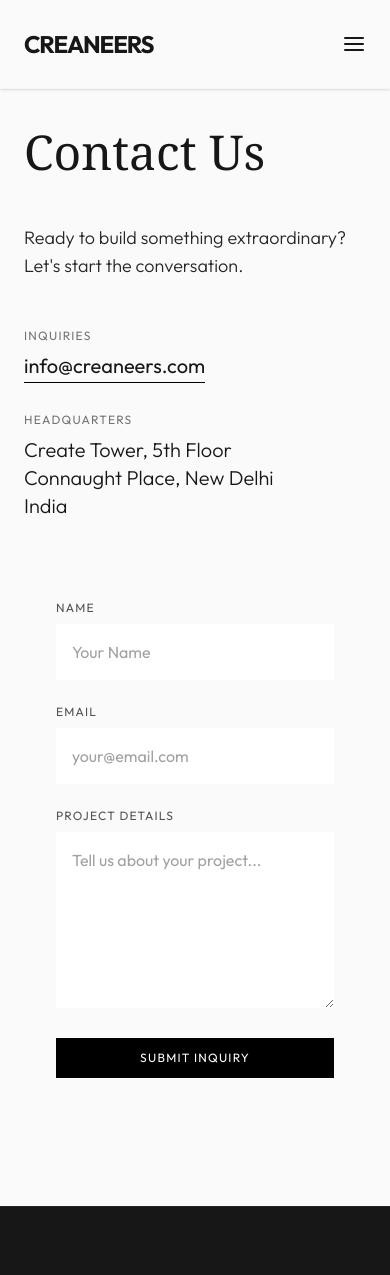
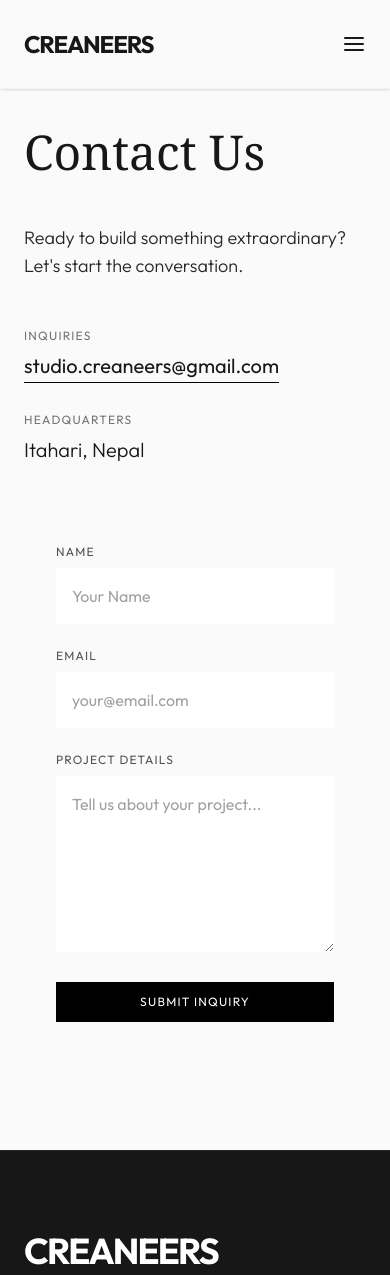
Before and after one commit to pratik0-code/creaneers-site, a Next.js app: page /contact in a window 390 px wide. Shown: the top 1275 px of the page. Built offline with nearby package versions, Linux system fonts and the light colour scheme.

Commit message:
anotheroptimization

```diff
--- a/src/app/contact/page.tsx
+++ b/src/app/contact/page.tsx
@@ -1,4 +1,36 @@
+"use client";
+
+import { useState } from "react";
+
 export default function ContactPage() {
+    const [status, setStatus] = useState<'idle' | 'submitting' | 'success' | 'error'>('idle');
+
+    async function handleSubmit(e: React.FormEvent<HTMLFormElement>) {
+        e.preventDefault();
+        setStatus('submitting');
+
+        const formData = new FormData(e.currentTarget);
+
+        try {
+            const response = await fetch("https://formsubmit.co/ajax/studio.creaneers@gmail.com", {
+                method: "POST",
+                body: formData,
+                headers: {
+                    'Accept': 'application/json'
+                }
+            });
+
+            if (response.ok) {
+                setStatus('success');
+                (e.target as HTMLFormElement).reset();
+            } else {
+                setStatus('error');
+            }
+        } catch (error) {
+            setStatus('error');
+        }
+    }
+
     return (
         <div className="bg-background min-h-screen pt-32 pb-24 px-6 md:px-12 flex flex-col md:flex-row gap-12 max-w-7xl mx-auto">
 
@@ -11,37 +43,62 @@ export default function ContactPage() {
                 <div className="space-y-8">
                     <div>
                         <span className="block text-xs uppercase tracking-widest text-neutral-500 dark:text-neutral-400 mb-2">Inquiries</span>
-                        <a href="mailto:info@creaneers.com" className="text-xl border-b border-black dark:border-white pb-1 hover:text-neutral-600 dark:hover:text-neutral-300 transition-colors">info@creaneers.com</a>
+                        <a href="mailto:studio.creaneers@gmail.com" className="text-xl border-b border-black dark:border-white pb-1 hover:text-neutral-600 dark:hover:text-neutral-300 transition-colors">studio.creaneers@gmail.com</a>
                     </div>
                     <div>
                         <span className="block text-xs uppercase tracking-widest text-neutral-500 dark:text-neutral-400 mb-2">Headquarters</span>
                         <p className="text-xl font-light text-neutral-900 dark:text-neutral-100">
-                            Create Tower, 5th Floor<br />
-                            Connaught Place, New Delhi<br />
-                            India
+                            Itahari, Nepal
                         </p>
                     </div>
                 </div>
             </div>
 
             <div className="flex-1 bg-neutral-50 dark:bg-neutral-900 p-8 md:p-12">
-                <form className="space-y-6">
+                {status === 'success' ? (
+                    <div className="h-full flex flex-col items-center justify-center text-center space-y-4 min-h-[400px]">
+                        <div className="text-4xl text-green-500">✓</div>
+                        <h3 className="text-2xl font-serif text-neutral-900 dark:text-white">Message Sent</h3>
+                        <p className="text-neutral-600 dark:text-neutral-400">Thank you for reaching out. We'll get back to you shortly.</p>
+                        <button
+                            onClick={() => setStatus('idle')}
+                            className="mt-6 text-xs uppercase tracking-widest border-b border-black dark:border-white pb-1 text-neutral-900 dark:text-white"
+                        >
+                            Send another message
+                        </button>
+                    </div>
+                ) : (
+                    <form onSubmit={handleSubmit} className="space-y-6">
+                        <input type="hidden" name="_subject" value="New Inquiry from Creaneers Website" />
+                        <input type="hidden" name="_template" value="table" />
+                        <input type="hidden" name="_captcha" value="false" />
+
                         <div>
                             <label htmlFor="name" className="block text-xs uppercase tracking-widest text-neutral-600 dark:text-neutral-400 mb-2">Name</label>
-                        <input type="text" id="name" className="w-full bg-white dark:bg-neutral-800 border-none p-4 focus:ring-1 focus:ring-neutral-900 dark:focus:ring-white placeholder:text-neutral-400 dark:placeholder:text-neutral-500 text-neutral-900 dark:text-white" placeholder="Your Name" />
+                            <input required name="name" type="text" id="name" className="w-full bg-white dark:bg-neutral-800 border-none p-4 focus:ring-1 focus:ring-neutral-900 dark:focus:ring-white placeholder:text-neutral-400 dark:placeholder:text-neutral-500 text-neutral-900 dark:text-white" placeholder="Your Name" />
                         </div>
                         <div>
                             <label htmlFor="email" className="block text-xs uppercase tracking-widest text-neutral-600 dark:text-neutral-400 mb-2">Email</label>
-                        <input type="email" id="email" className="w-full bg-white dark:bg-neutral-800 border-none p-4 focus:ring-1 focus:ring-neutral-900 dark:focus:ring-white placeholder:text-neutral-400 dark:placeholder:text-neutral-500 text-neutral-900 dark:text-white" placeholder="your@email.com" />
+                            <input required name="email" type="email" id="email" className="w-full bg-white dark:bg-neutral-800 border-none p-4 focus:ring-1 focus:ring-neutral-900 dark:focus:ring-white placeholder:text-neutral-400 dark:placeholder:text-neutral-500 text-neutral-900 dark:text-white" placeholder="your@email.com" />
                         </div>
                         <div>
                             <label htmlFor="message" className="block text-xs uppercase tracking-widest text-neutral-600 dark:text-neutral-400 mb-2">Project Details</label>
-                        <textarea id="message" rows={6} className="w-full bg-white dark:bg-neutral-800 border-none p-4 focus:ring-1 focus:ring-neutral-900 dark:focus:ring-white placeholder:text-neutral-400 dark:placeholder:text-neutral-500 text-neutral-900 dark:text-white" placeholder="Tell us about your project..."></textarea>
+                            <textarea required name="message" id="message" rows={6} className="w-full bg-white dark:bg-neutral-800 border-none p-4 focus:ring-1 focus:ring-neutral-900 dark:focus:ring-white placeholder:text-neutral-400 dark:placeholder:text-neutral-500 text-neutral-900 dark:text-white" placeholder="Tell us about your project..."></textarea>
                         </div>
-                    <button type="button" className="bg-black dark:bg-white text-white dark:text-black px-8 py-3 uppercase text-xs tracking-widest hover:bg-neutral-800 dark:hover:bg-neutral-200 transition-colors w-full md:w-auto">
-                        Submit Inquiry
+
+                        {status === 'error' && (
+                            <p className="text-red-500 text-sm">Something went wrong. Please try again or email us directly.</p>
+                        )}
+
+                        <button
+                            disabled={status === 'submitting'}
+                            type="submit"
+                            className="bg-black dark:bg-white text-white dark:text-black px-8 py-3 uppercase text-xs tracking-widest hover:bg-neutral-800 dark:hover:bg-neutral-200 transition-colors w-full md:w-auto disabled:opacity-50 disabled:cursor-not-allowed"
+                        >
+                            {status === 'submitting' ? 'Sending...' : 'Submit Inquiry'}
                         </button>
                     </form>
+                )}
             </div>
         </div>
     );
--- a/src/app/page.tsx
+++ b/src/app/page.tsx
@@ -1,5 +1,5 @@
 import HeroSection from "@/components/HeroSection";
-import StoryCard from "@/components/StoryCard";
+import DisplayCard from "@/components/DisplayCard";
 import Link from "next/link";
 import { STORIES } from "@/lib/data";
 
@@ -24,7 +24,7 @@ export default function Home() {
 
           <div className="grid grid-cols-1 md:grid-cols-2 lg:grid-cols-3 gap-x-8 gap-y-16">
             {FEATURED_PROJECTS.map((project) => (
-              <StoryCard key={project.id} {...project} />
+              <DisplayCard key={project.id} {...project} />
             ))}
           </div>
 
--- a/src/app/works/[id]/page.tsx
+++ b/src/app/works/[id]/page.tsx
@@ -57,7 +57,7 @@ export default async function ProjectPage({ params }: { params: Promise<{ id: st
                                     <img
                                         src={img}
                                         alt={`${project.title} image ${idx + 1}`}
-                                        className="object-cover w-full h-full transition-transform duration-700 group-hover:scale-105 filter grayscale hover:grayscale-0"
+                                        className="object-cover w-full h-full transition-transform duration-700 group-hover:scale-105 filter grayscale-0 md:grayscale md:hover:grayscale-0"
                                     />
                                 </div>
                             ))}
--- a/src/app/works/page.tsx
+++ b/src/app/works/page.tsx
@@ -1,4 +1,4 @@
-import StoryCard from "@/components/StoryCard";
+import StoryCard from "@/components/DisplayCard";
 import { STORIES } from "@/lib/data";
 
 export default function WorksPage() {
--- a/src/components/StoryCard.tsx
+++ b/src/components/DisplayCard.tsx
@@ -1,16 +1,16 @@
 import Link from 'next/link';
 import Image from 'next/image';
 
-interface StoryCardProps {
+interface DisplayCardProps {
     id: string;
     title: string;
     category: string;
     excerpt: string;
-    imageUrl?: string; // Optional for now
+    imageUrl?: string;
     images?: string[];
 }
 
-export default function StoryCard({ id, title, category, excerpt, imageUrl, images }: StoryCardProps) {
+export default function DisplayCard({ id, title, category, excerpt, imageUrl, images }:  DisplayCardProps) {
     const displayImage = imageUrl || (images && images.length > 0 ? images[0] : null);
 
     return (
--- a/src/lib/data.ts
+++ b/src/lib/data.ts
@@ -21,7 +21,7 @@ export const STORIES: Story[] = [
     `,
         date: "2024",
         siteArea: "1050 sq.ft.",
-        imageUrl: "/images/projects/new-residential/6215.jpg",
+        imageUrl: "/images/projects/new-residential/6216.png",
         images: [
             "/images/projects/new-residential/6215.jpg",
             "/images/projects/new-residential/6216.png",
```
Also changed, not shown: src/app/about/page.tsx (+7 -2 lines). Lines whose indentation alone changed are shown as unchanged.
